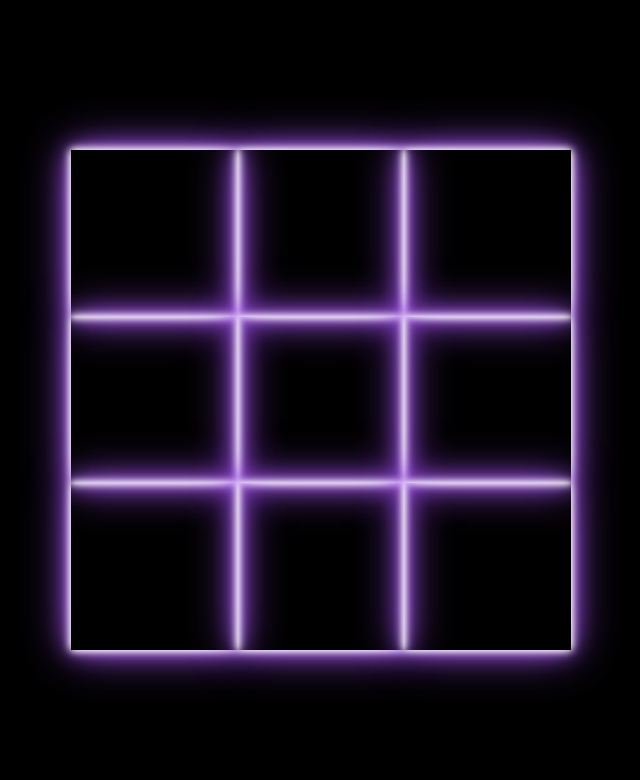
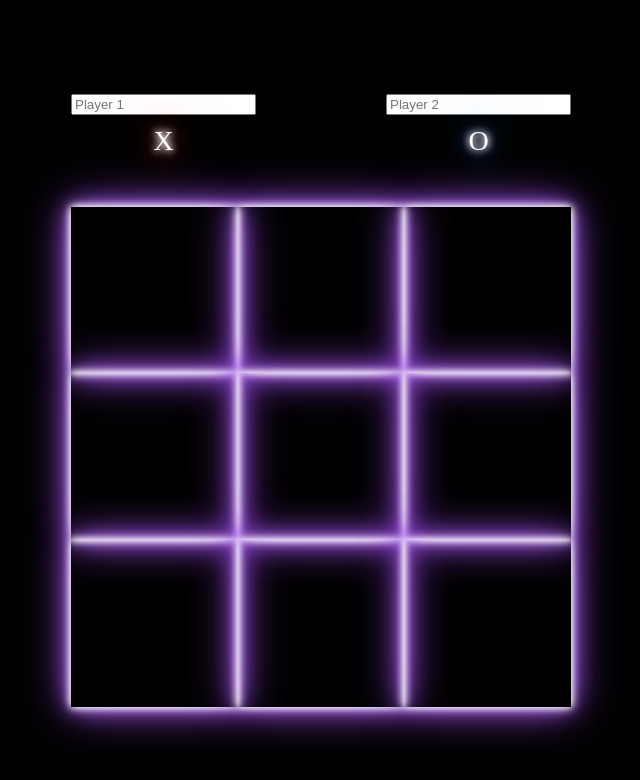
Before and after one commit to BradyBorker/Odin-JavaScript, a plain HTML site: page Tic-Tac-Toe/tic-tac-toe.html in a window 1280 px wide. Shown: the whole page, without its empty margins (319-959 px from the left). Drawn offline with Linux system fonts and the light colour scheme.

Commit message:
Players can now change their names

```diff
--- a/Tic-Tac-Toe/tic-tac-toe.css
+++ b/Tic-Tac-Toe/tic-tac-toe.css
@@ -8,6 +8,22 @@ body {
     flex-direction: column;
     justify-content: center;
     align-items: center;
+    gap: 50px;
+}
+
+.players-container {
+    width: min(500px, 100%);
+    display: flex;
+    justify-content: space-between;
+}
+
+.player1-container,
+.player2-container {
+    font-size: 28px;
+    display: flex;
+    flex-direction: column;
+    align-items: center;
+    gap: 10px;
 }
 
 .tic-tac-toe {
--- a/Tic-Tac-Toe/tic-tac-toe.html
+++ b/Tic-Tac-Toe/tic-tac-toe.html
@@ -8,8 +8,15 @@
     <script src="tic-tac-toe.js" defer></script>
 </head>
 <body>
-    <header class="players">
-
+    <header class="players-container">
+        <div class="player1-container">
+            <input type="text" class="player-name" id="player1" placeholder="Player 1">
+            <div class="X">X</div>
+        </div>
+        <div class="player2-container">
+            <input type="text" class="player-name" id="player2" placeholder="Player 2">
+            <div class="O">O</div>
+        </div>
     </header>
     <div class="tic-tac-toe">
         <div id="1" class="tile"></div>
--- a/Tic-Tac-Toe/tic-tac-toe.js
+++ b/Tic-Tac-Toe/tic-tac-toe.js
@@ -1,4 +1,4 @@
-function player(m, turn=false) {
+function player(m, name, turn=false) {
     marker = () => m;
     my_turn = () => turn;
 
@@ -6,7 +6,7 @@ function player(m, turn=false) {
         turn = turn ? false : true
     }
 
-    return { marker, my_turn, switch_turn }
+    return { marker, my_turn, switch_turn, name }
 }
 
 gameBoard = (function() {
@@ -186,11 +186,11 @@ tttGame = (function(player1, player2) {
 
     }
 
-    return { play_round }
-})(player('X', true), player('O'));
+    return { play_round, player1, player2 }
+})(player('X', 'Player 1', true), player('O', 'Player 2'));
 
 dom = (function() {
-    const tiles = document.querySelectorAll(".tile")
+    const tiles = document.querySelectorAll(".tile");
     tiles.forEach((tile) => {
         tile.addEventListener('click', (e) => {
             [rowIndex, colIndex] = gameBoard.get_indexs(e.target.id);
@@ -209,5 +209,16 @@ dom = (function() {
         })
     })
 
+    const playerNameInputs = document.querySelectorAll('.player-name');
+    playerNameInputs.forEach((input) => {
+        input.addEventListener('input', (e) => {
+            if (e.target.id === 'player1') {
+                tttGame.player1.name = e.target.value;
+            } else {
+                tttGame.player2.name = e.target.value;
+            }
+        })
+    })
+
     // dom functions here
 })();
```
